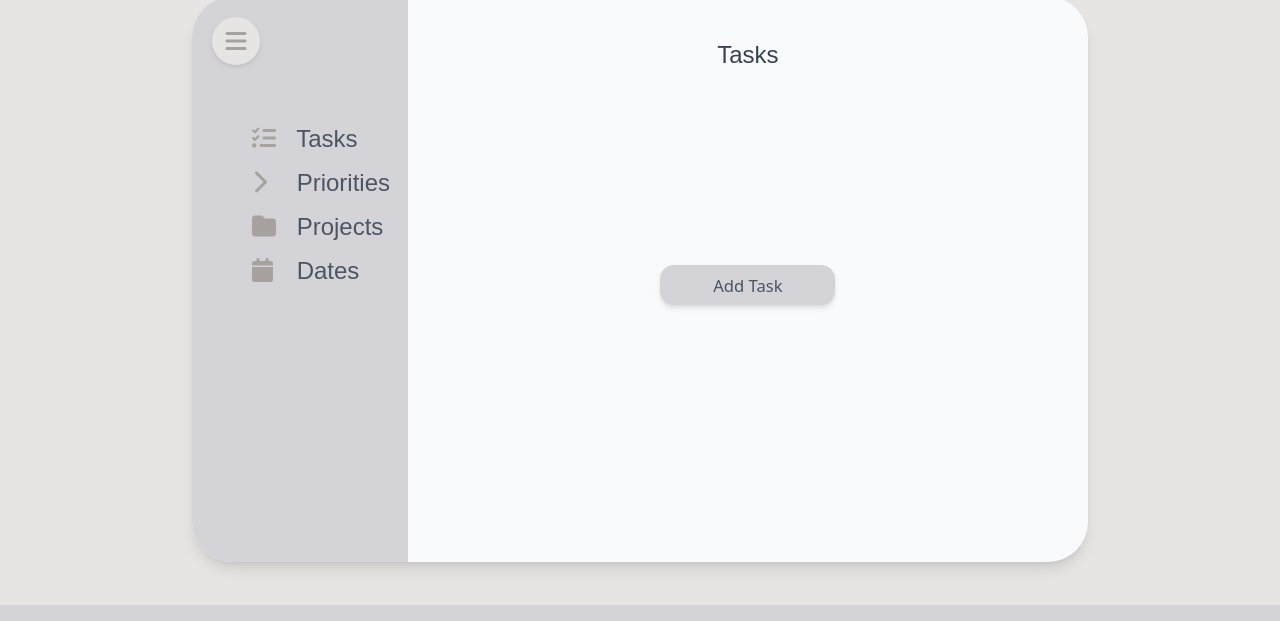
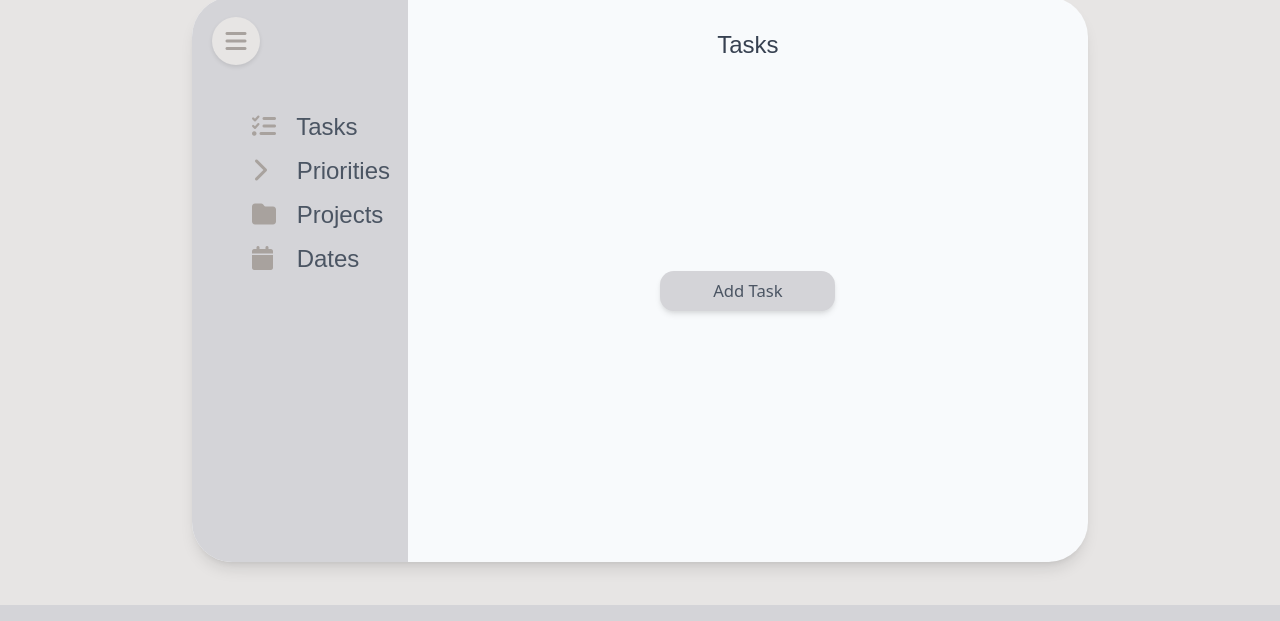
Before and after one commit to alexaldearroyo/priorities_online, a website built with webpack: page src/index.html in a window 1280 px wide. Shown: the part 115-736 px from the top of the page. Built offline with nearby package versions, Linux system fonts and the light colour scheme.

Commit message:
checkpoint 1

```diff
--- a/src/styles.css
+++ b/src/styles.css
@@ -11,7 +11,6 @@ html {
 
 body {
     height: 100%;
-
     font-size: 1.5rem;
 }
 
@@ -54,8 +53,8 @@ body {
     display: flex;
     flex-direction: column;
     box-sizing: border-box;
-    overflow: hidden;
     max-height: 100%;
+
 }
 
 
@@ -82,11 +81,7 @@ body {
     display: flex;
     align-items: center;
     justify-content: flex-start;
-    flex-grow: 0;
-    flex-shrink: 0;
-    flex-basis: auto;
-
-    /* overflow-y: auto; */
+    overflow-y: auto;
     margin-bottom: 0.75rem;
 }
 
@@ -171,29 +166,27 @@ body {
     border-bottom-right-radius: 47px;
     min-height: calc(100% * 11.5/14);
     display: flex;
+    justify-content: flex-start;
     flex-direction: column;
     overflow-x: auto;
     overflow-y: auto;
 }
 
 #contentBoxHeader {
-    height: calc(100% * 1.5/14);
-    max-height: 1rem;
+    height: 2rem;
+    padding-top: 3rem;
+    padding-bottom: 1rem;
     width: 100%;
     font-family: 'Arial', sans-serif;
     font-size: 1.5rem;
     font-weight: 100;
-    padding-top: 1rem;
+    /* padding-top: 1rem; */
 }
 
 #contentBoxMain {
     height: calc(100% * 11.5/14);
-    /* min-height: calc(100% * 11.5/14); */
     width: 100%;
     font-size: 1.25rem;
-    /* flex-grow: 0;
-    flex-shrink: 0;
-    flex-basis: auto;  */
 }
 
 #footer {
@@ -272,7 +265,7 @@ body {
     padding-top: 0;
     padding: 20px;
     margin-top: 20px;
-    /* margin-bottom: 20px; */
+    margin-bottom: 20px;
     width: 90%;
     display: flex;
     flex-direction: column;
```
